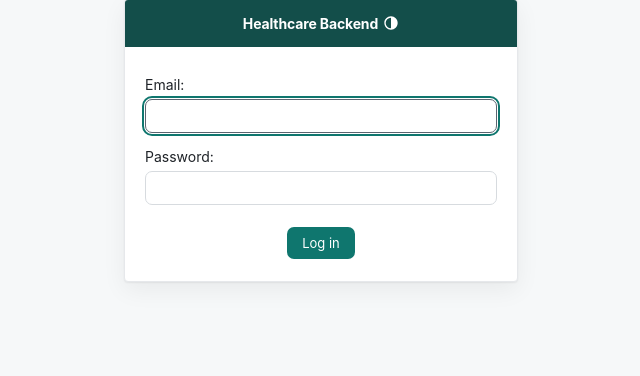
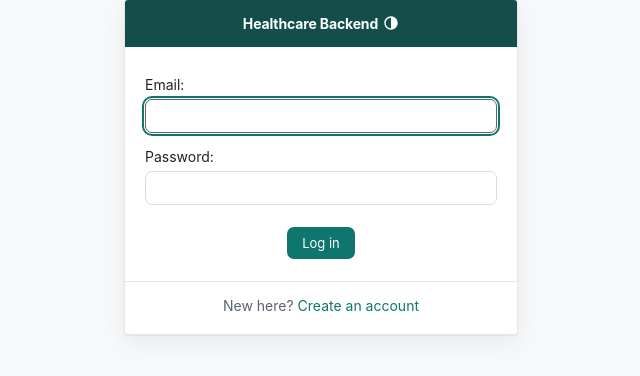
Before and after one commit to Dishagangwar/healthcare-backend, a Django app: page /admin/login/ in a window 1280 px wide. Shown: the part 101-477 px from the top of the page, without its empty margins (319-959 px from the left). Run offline with Django 4.2, Linux system fonts and the light colour scheme.

Commit message:
Offer sign-up from the login page
The landing page sends people to the admin login, which mentioned no
way to get an account -- so a visitor without one arrived at a form they
could not use and nothing else to click.

The prompt is rendered from base_site.html's footer block, guarded on
the login URL, because admin/login.html has no block to extend and a
project template of the same name would extend itself.

```diff
--- a/static/css/admin-theme.css
+++ b/static/css/admin-theme.css
@@ -196,7 +196,17 @@ input[type=email]:focus, textarea:focus, select:focus {
     border-radius: 7px;
 }
 
-/* The login card, which the sign-up page reuses. */
+/* Otherwise arriving at the login page without an account is a dead end:
+   the only other way in is a URL nothing on this page mentions. */
+.signup-prompt {
+    margin: 0;
+    padding: 14px 16px 18px;
+    text-align: center;
+    font-size: .875rem;
+    color: var(--body-quiet-color);
+    border-top: 1px solid var(--hairline-color);
+}
+
 .login #container {
     border-radius: 12px;
     overflow: hidden;
--- a/templates/admin/base_site.html
+++ b/templates/admin/base_site.html
@@ -13,3 +13,10 @@
 {% endblock %}
 
 {% block nav-global %}{% endblock %}
+
+{% block footer %}{{ block.super }}
+  {% url 'admin:login' as login_url %}
+  {% if request.path == login_url %}
+    <p class="signup-prompt">New here? <a href="{% url 'register' %}">Create an account</a></p>
+  {% endif %}
+{% endblock %}
```
Also changed, not shown: tests/test_web_auth.py (+4 -0 lines).
